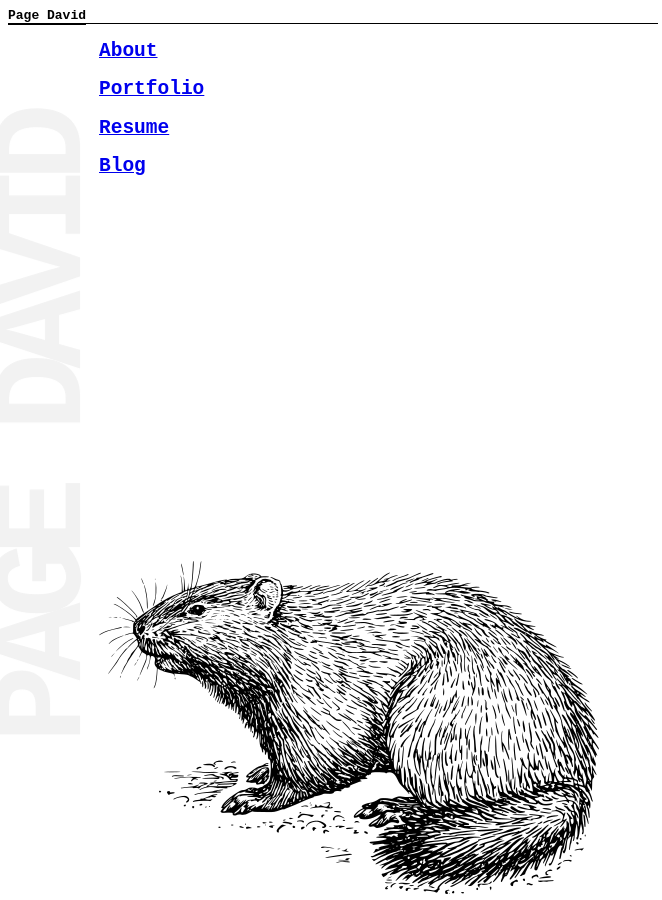
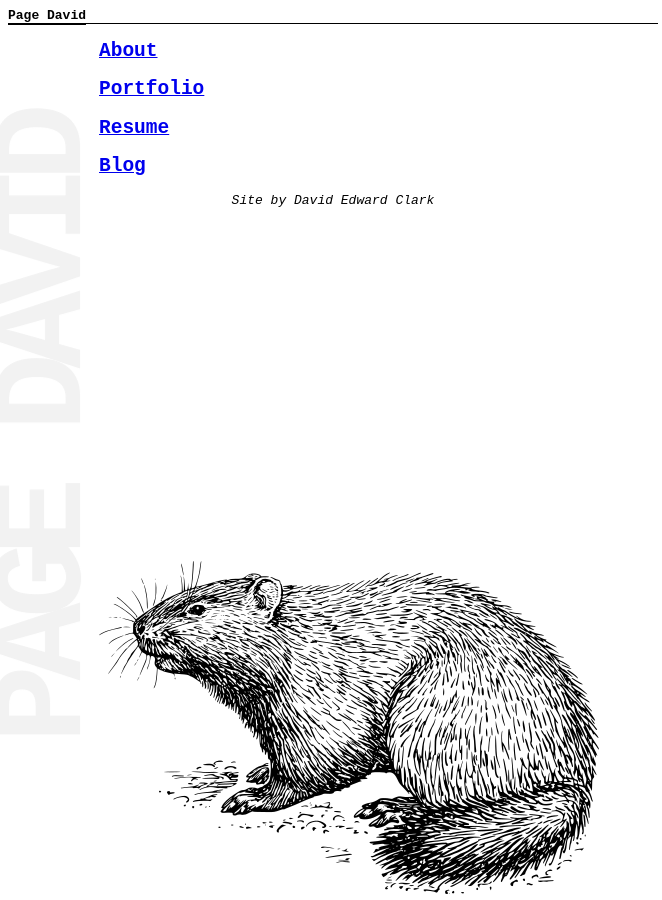
Before and after one commit to pagedavid/pagedavid.github.io, a Jekyll site: the page built from index.md, in a window 1280 px wide. Shown: the whole page, without its empty margins (0-662 px from the left). Built offline with Jekyll 4.4.1, drawn with Linux system fonts in a browser that asks for light colours.

Commit message:
preliminary footer content

```diff
--- a/_includes/footer.html
+++ b/_includes/footer.html
@@ -1,7 +1,7 @@
 <footer class="site-footer">
 
   <div class="wrapper">
-
+  <p style="text-align: center;"><em>Site by David Edward Clark</em></p>
     <!--<h2 class="footer-heading">{{ site.title | escape }}</h2>-->
 
     <!--<div class="footer-col-wrapper">
```
